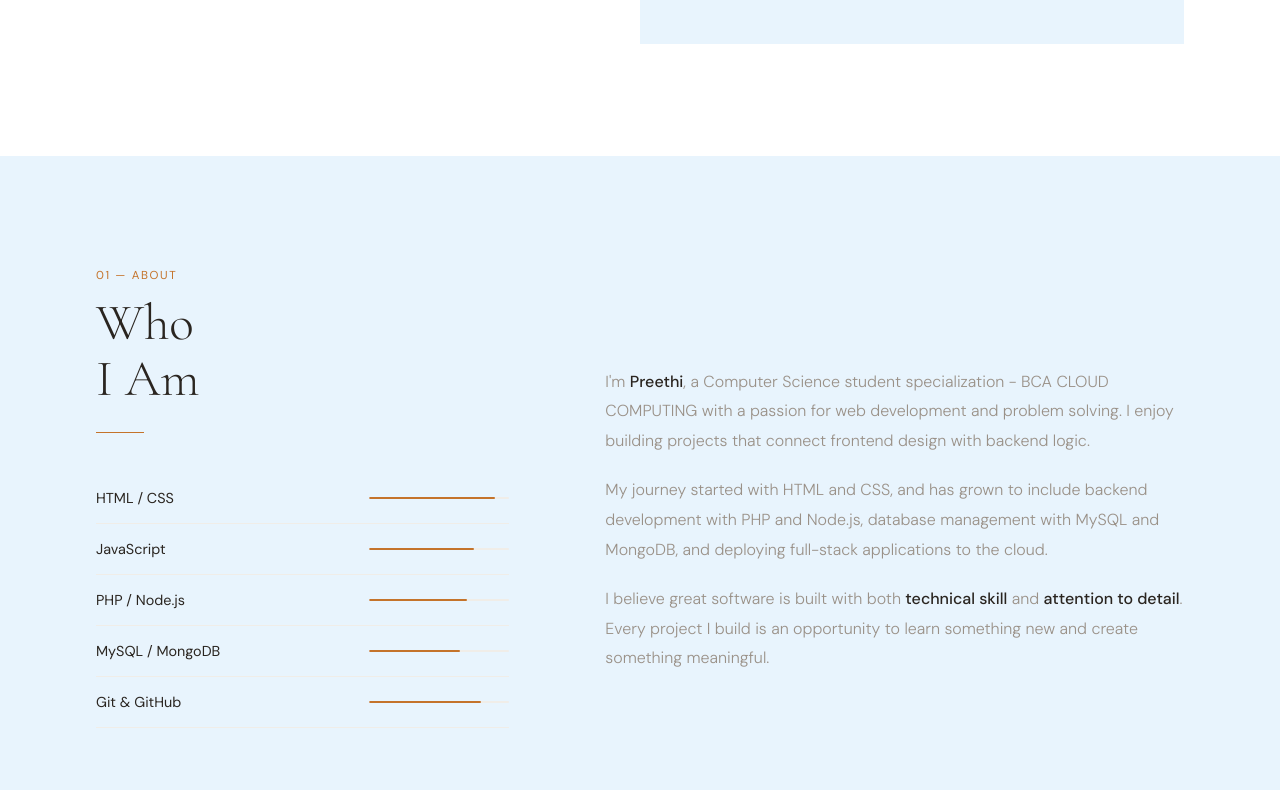
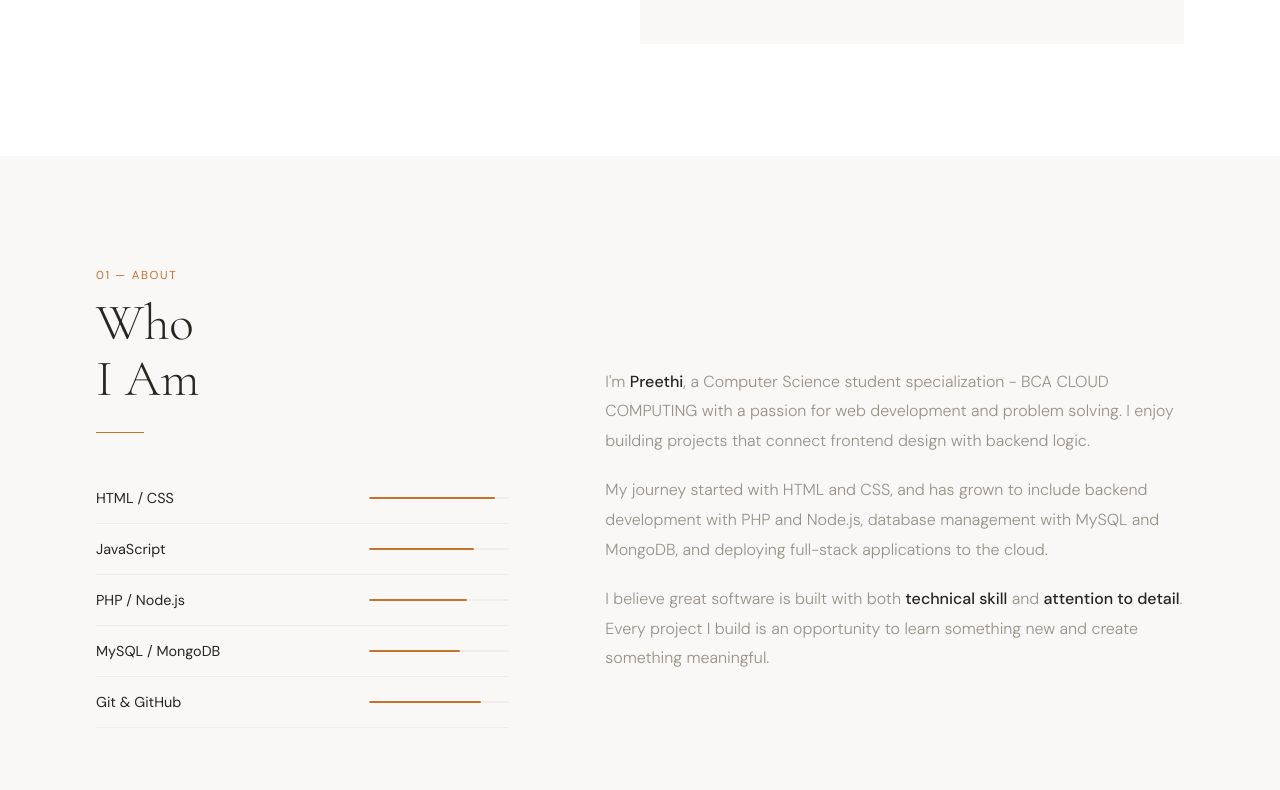
Before and after one commit to preethi225/preethi-portfolio, a website: page public/index.html in a window 1280 px wide. Shown: the part 644-1434 px from the top of the page. Drawn offline with nearby package versions, Linux system fonts and the light colour scheme.

Commit message:
changes made back

```diff
--- a/public/index.html
+++ b/public/index.html
@@ -10,7 +10,7 @@
 
     :root {
       --white: #ffffff;
-      --off-white:#e8f4fd;
+      --off-white:#f9f8f6;
       --light: #f0ede8;
       --mid: #d6d0c8;
       --muted: #9a9188;
```
